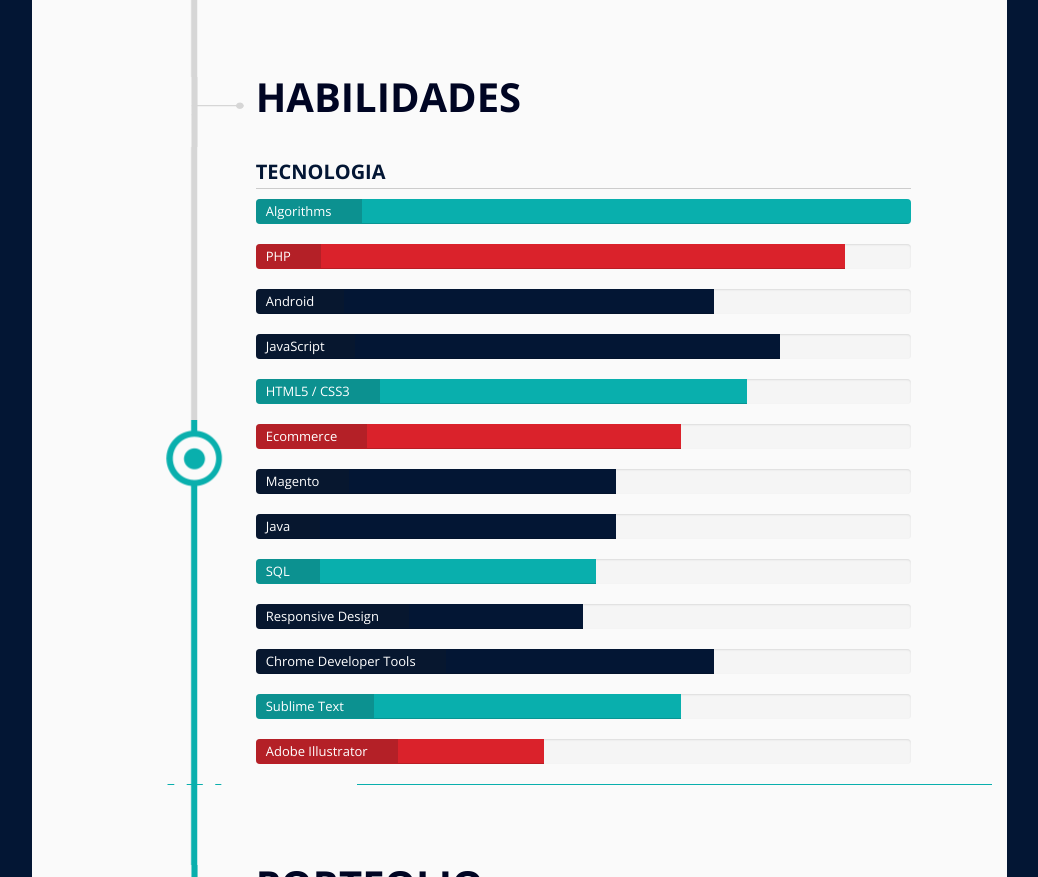
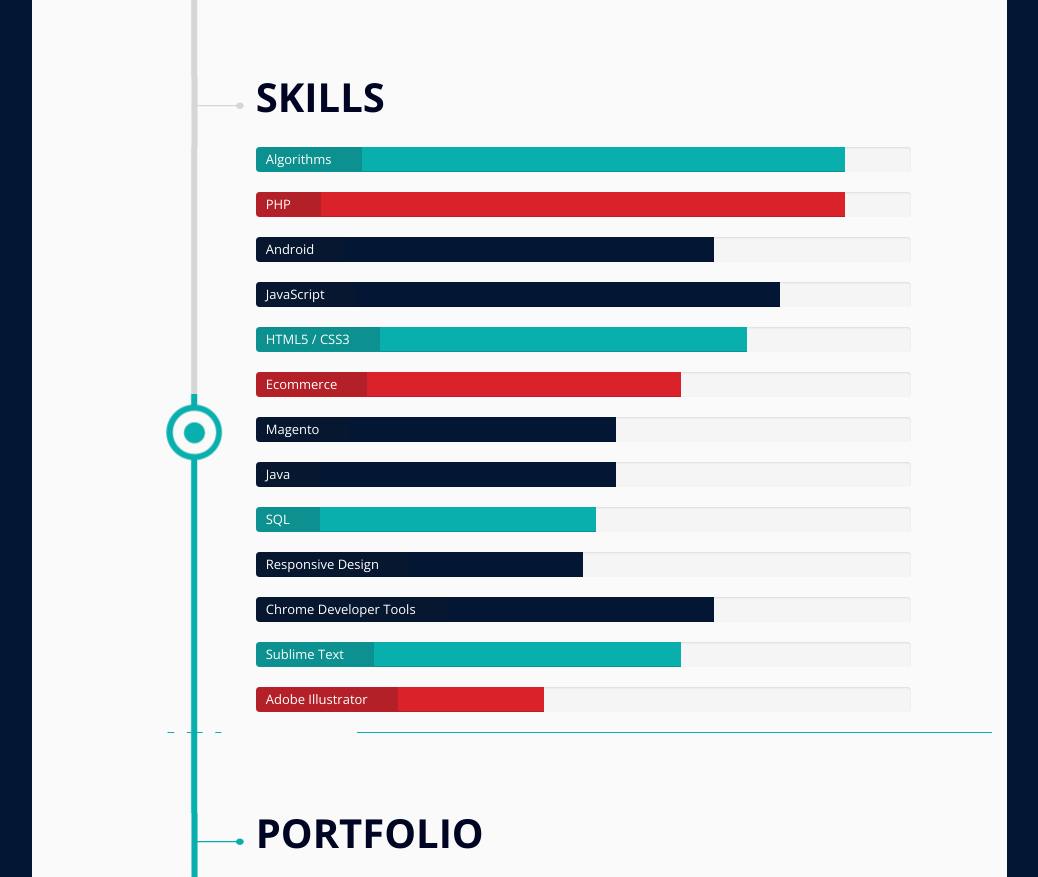
Before and after one commit to arthurfigueiredo/arthurfigueiredo.github.io, a website: page index.html in a window 1280 px wide. Shown: the part 2303-3180 px from the top of the page, without its empty margins (218-1256 px from the left). Drawn offline with nearby package versions, Linux system fonts and the light colour scheme.

Commit message:
Update index.html

```diff
--- a/index.html
+++ b/index.html
@@ -622,7 +622,7 @@
               <!-- Item Content -->
               <div class="col-md-8 content-wrap bg1">
                 <!-- Section title -->
-                <h2 class="section-title">Habilidades</h2>
+                <h2 class="section-title">Skills</h2>
                 <!-- /Section title -->
               </div>
               <!-- /Item Content -->
@@ -641,15 +641,12 @@
               <!-- Item Content -->
               <div class="col-md-8 content-wrap bg1">
                 <div class="line-content">
-                  <!-- Subtitle -->
-                  <h3 class="section-item-title-1">Tecnologia</h3>
-                  <!-- /Subtitle -->
                   <!-- content -->
                   <ul class="skills-list">
                     <!-- item-list -->
                     <li>
                       <div class="progress">
-                        <div class="progress-bar progress-bar-1" data-percent="100%" role="progressbar" style="width: 100%;">
+                        <div class="progress-bar progress-bar-1" data-percent="100%" role="progressbar" style="width: 90%;">
                             <span class="sr-only">90% Complete</span>
                         </div>
                         <span class="progress-type">Algorithms</span>
```
